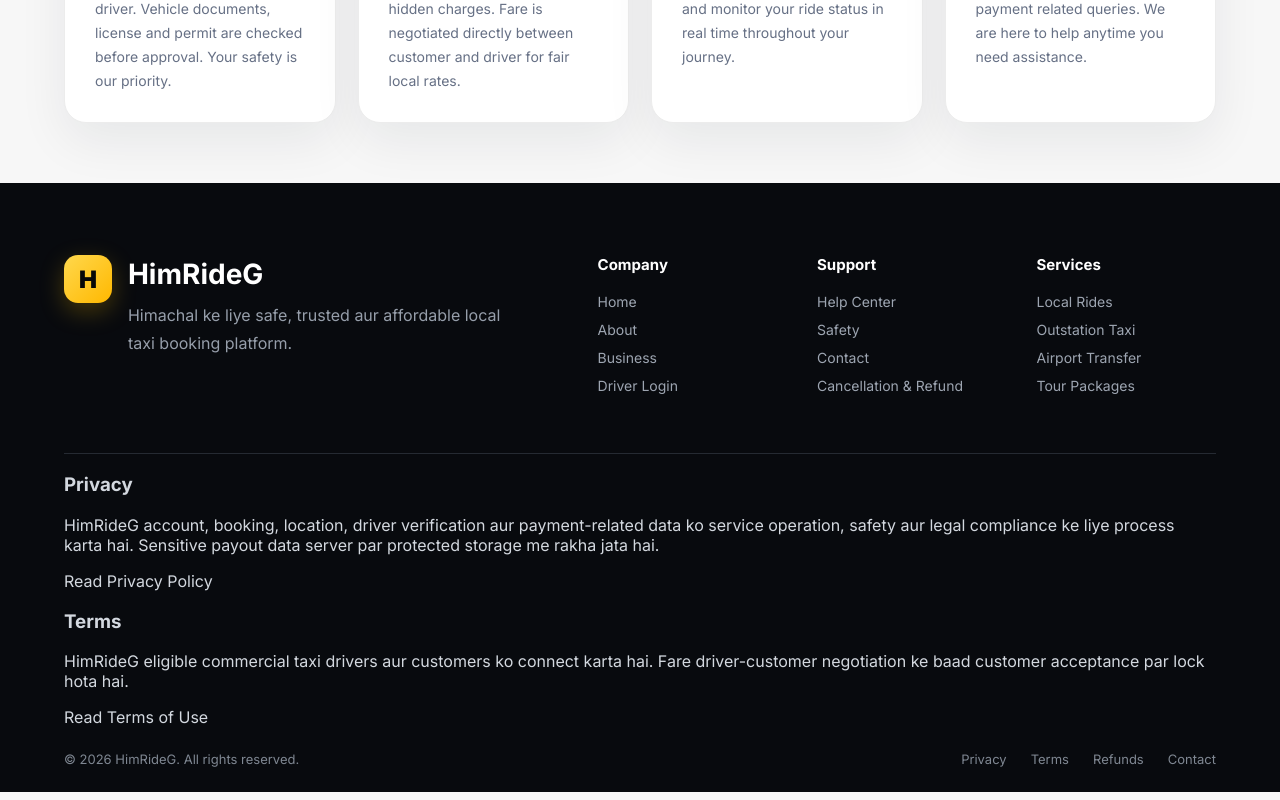
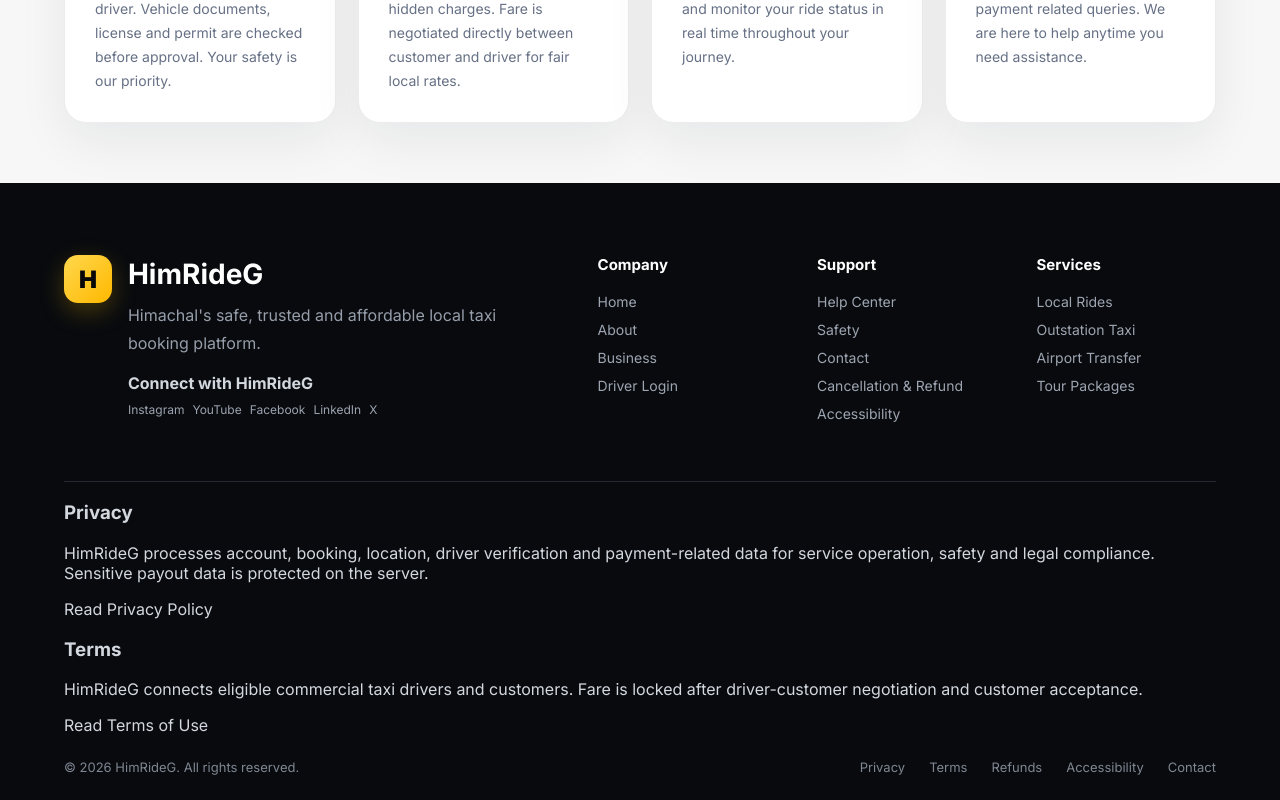
Before and after one commit to himerideg/himrideg, a React (Vite) app in the folder client/: page / in a window 1280 px wide. Shown: the part 2010-2810 px from the top of the page. Built offline with nearby package versions, Linux system fonts and the light colour scheme; no server answers.

Commit message:
Expand home footer with accessibility, app and social readiness

```diff
--- a/client/src/components/Footer.jsx
+++ b/client/src/components/Footer.jsx
@@ -1,6 +1,72 @@
 import React from "react";
 
-function Footer() {
+const COPY = {
+  en: {
+    tagline: "Himachal's safe, trusted and affordable local taxi booking platform.",
+    company: "Company",
+    home: "Home",
+    about: "About",
+    business: "Business",
+    driver: "Driver Login",
+    support: "Support",
+    help: "Help Center",
+    safety: "Safety",
+    contact: "Contact",
+    refund: "Cancellation & Refund",
+    accessibility: "Accessibility",
+    services: "Services",
+    local: "Local Rides",
+    outstation: "Outstation Taxi",
+    airport: "Airport Transfer",
+    tours: "Tour Packages",
+    privacyTitle: "Privacy",
+    privacyText: "HimRideG processes account, booking, location, driver verification and payment-related data for service operation, safety and legal compliance. Sensitive payout data is protected on the server.",
+    privacyLink: "Read Privacy Policy",
+    termsTitle: "Terms",
+    termsText: "HimRideG connects eligible commercial taxi drivers and customers. Fare is locked after driver-customer negotiation and customer acceptance.",
+    termsLink: "Read Terms of Use",
+    socialTitle: "Connect with HimRideG",
+    socialSoon: "Official social handles will appear here after publishing."
+  },
+  hi: {
+    tagline: "Himachal के लिए safe, trusted और affordable local taxi booking platform.",
+    company: "Company",
+    home: "होम",
+    about: "हमारे बारे में",
+    business: "Business",
+    driver: "Driver Login",
+    support: "Support",
+    help: "Help Center",
+    safety: "Safety",
+    contact: "Contact",
+    refund: "Cancellation & Refund",
+    accessibility: "Accessibility",
+    services: "Services",
+    local: "Local Rides",
+    outstation: "Outstation Taxi",
+    airport: "Airport Transfer",
+    tours: "Tour Packages",
+    privacyTitle: "Privacy",
+    privacyText: "HimRideG service operation, safety और legal compliance के लिए account, booking, location, driver verification और payment-related data process करता है। Sensitive payout data server पर protected रहता है।",
+    privacyLink: "Privacy Policy पढ़ें",
+    termsTitle: "Terms",
+    termsText: "HimRideG eligible commercial taxi drivers और customers को connect करता है। Driver-customer negotiation और customer acceptance के बाद fare lock होता है।",
+    termsLink: "Terms of Use पढ़ें",
+    socialTitle: "HimRideG से जुड़ें",
+    socialSoon: "Official social handles publish होने के बाद यहाँ दिखेंगे।"
+  }
+};
+
+function Footer({ language = "en" }) {
+  const t = COPY[language] || COPY.en;
+  const socialLinks = [
+    ["Instagram", import.meta.env.VITE_HIMRIDEG_INSTAGRAM_URL],
+    ["YouTube", import.meta.env.VITE_HIMRIDEG_YOUTUBE_URL],
+    ["Facebook", import.meta.env.VITE_HIMRIDEG_FACEBOOK_URL],
+    ["LinkedIn", import.meta.env.VITE_HIMRIDEG_LINKEDIN_URL],
+    ["X", import.meta.env.VITE_HIMRIDEG_X_URL]
+  ].filter(([, url]) => Boolean(String(url || "").trim()));
+
   return (
     <footer className="siteFooter" id="help">
       <div className="footerTop">
@@ -9,72 +75,73 @@
 
           <div>
             <h2>HimRideG</h2>
-            <p>
-              Himachal ke liye safe, trusted aur affordable
-              local taxi booking platform.
-            </p>
+            <p>{t.tagline}</p>
+
+            <div className="footerSocialBlock">
+              <strong>{t.socialTitle}</strong>
+              {socialLinks.length ? (
+                <div className="footerSocialLinks">
+                  {socialLinks.map(([label, url]) => (
+                    <a key={label} href={url} target="_blank" rel="noreferrer">{label}</a>
+                  ))}
+                </div>
+              ) : (
+                <span className="footerSocialEmpty">{t.socialSoon}</span>
+              )}
+            </div>
           </div>
         </div>
 
         <div className="footerLinks">
           <div>
-            <h3>Company</h3>
-            <a href="/">Home</a>
-            <a href="#about">About</a>
-            <a href="/business/">Business</a>
-            <a href="/driverlogin/">Driver Login</a>
+            <h3>{t.company}</h3>
+            <a href="/">{t.home}</a>
+            <a href="#about">{t.about}</a>
+            <a href="/business/">{t.business}</a>
+            <a href="/driverlogin/">{t.driver}</a>
           </div>
 
           <div>
-            <h3>Support</h3>
-            <a href="/help/">Help Center</a>
-            <a href="/safety/">Safety</a>
-            <a href="/contact/">Contact</a>
-            <a href="/refund-cancellation/">Cancellation & Refund</a>
+            <h3>{t.support}</h3>
+            <a href="/help/">{t.help}</a>
+            <a href="/safety/">{t.safety}</a>
+            <a href="/contact/">{t.contact}</a>
+            <a href="/refund-cancellation/">{t.refund}</a>
+            <a href="/accessibility/">{t.accessibility}</a>
           </div>
 
           <div>
-            <h3>Services</h3>
-            <a href="/#home">Local Rides</a>
-            <a href="/#home">Outstation Taxi</a>
-            <a href="/#home">Airport Transfer</a>
-            <a href="/#home">Tour Packages</a>
+            <h3>{t.services}</h3>
+            <a href="/#home">{t.local}</a>
+            <a href="/#home">{t.outstation}</a>
+            <a href="/#home">{t.airport}</a>
+            <a href="/#home">{t.tours}</a>
           </div>
         </div>
       </div>
 
       <div className="footerLegalSummary">
         <section id="privacy">
-          <h3>Privacy</h3>
-          <p>
-            HimRideG account, booking, location, driver verification aur
-            payment-related data ko service operation, safety aur legal
-            compliance ke liye process karta hai. Sensitive payout data server
-            par protected storage me rakha jata hai.
-          </p>
-          <a href="/privacy/">Read Privacy Policy</a>
+          <h3>{t.privacyTitle}</h3>
+          <p>{t.privacyText}</p>
+          <a href="/privacy/">{t.privacyLink}</a>
         </section>
 
         <section id="terms">
-          <h3>Terms</h3>
-          <p>
-            HimRideG eligible commercial taxi drivers aur customers ko connect
-            karta hai. Fare driver-customer negotiation ke baad customer
-            acceptance par lock hota hai.
-          </p>
-          <a href="/terms/">Read Terms of Use</a>
+          <h3>{t.termsTitle}</h3>
+          <p>{t.termsText}</p>
+          <a href="/terms/">{t.termsLink}</a>
         </section>
       </div>
 
       <div className="footerBottom">
-        <p>
-          © {new Date().getFullYear()} HimRideG. All rights reserved.
-        </p>
+        <p>© {new Date().getFullYear()} HimRideG. All rights reserved.</p>
 
         <div>
           <a href="/privacy/">Privacy</a>
           <a href="/terms/">Terms</a>
           <a href="/refund-cancellation/">Refunds</a>
+          <a href="/accessibility/">Accessibility</a>
           <a href="/contact/">Contact</a>
         </div>
       </div>
```
